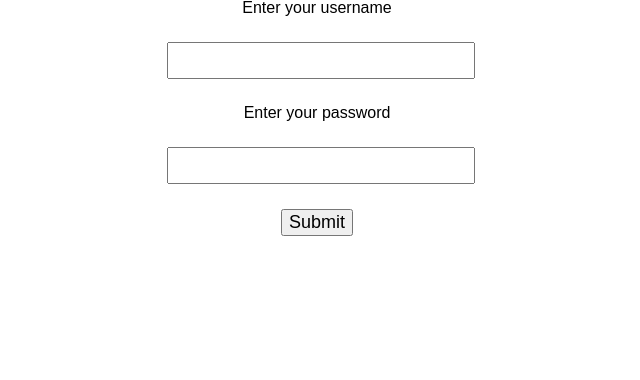
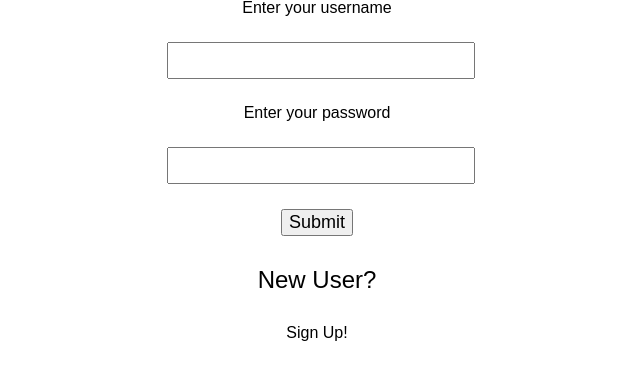
Before and after one commit to bryancresswell/multiUserBlog, a Python web app: template templates/login.html in a window 1280 px wide. Shown: the part 101-481 px from the top of the page, without its empty margins (323-963 px from the left). Run offline with Jinja, Linux system fonts and the light colour scheme; the template is opened without the code that fills it, so the values that code supplies are empty.

Commit message:
Updated with new functions and CSS

```diff
--- a/main.py
+++ b/main.py
@@ -209,7 +209,8 @@ class Login(Handler):
 
 class Logout(Handler):
 	def get(self):
-
+		self.response.headers.add_header('Set-Cookie', 'user_id=; Path=/')
+		self.redirect('/signup')
 
 app = webapp2.WSGIApplication([('/blog', Blog),
 							   ('.*/newpost', Post),
--- a/static/css/main.css
+++ b/static/css/main.css
@@ -93,6 +93,27 @@ input[type=password] {
     margin-top: 25px;
 }
 
+a.button {
+    -webkit-appearance: button;
+    -moz-appearance: button;
+    appearance: button;
+    padding: 10px;
+    text-decoration: none;
+    color: initial;
+}
+
+.signup-link {
+    text-align: center;
+    margin-top: 20px;
+}
+
+.new-user {
+    font-size: 24px;
+    font-weight: 500;
+    margin-top: 30px;
+    text-align: center;
+}
+
 .form-title {
     font-size: 30px;
     font-weight: 500;
--- a/templates/login.html
+++ b/templates/login.html
@@ -18,4 +18,9 @@
 	</div>
 </form>
 
+<div class="new-user">New User?</div>
+<div class="signup-link">
+<a href="/signup" class="button">Sign Up!</a>
+</div>
+
 {% endblock %}
```
Also changed, not shown: 1 other file.
